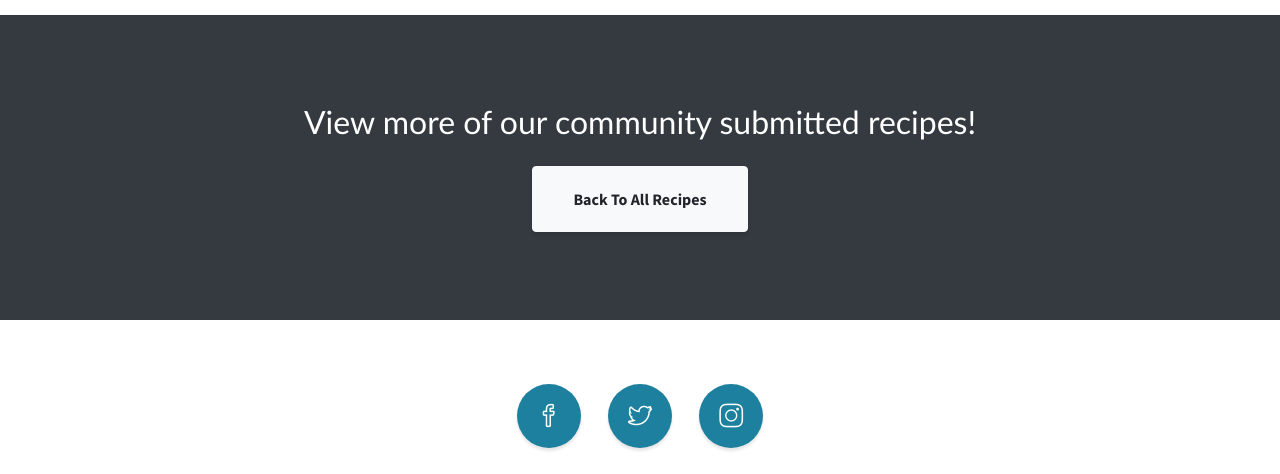
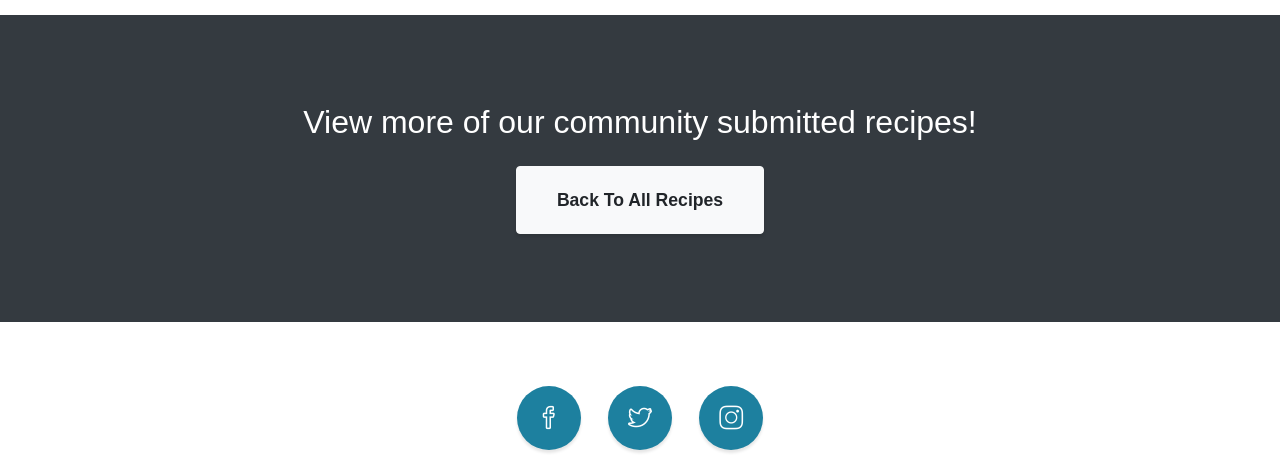
Before and after one commit to jamie120/ms3-eat-vegan-recipes, a Flask app: template templates/add_recipe.html in a window 1280 px wide. Shown: the part 1755-2229 px from the top of the page. Run offline with Flask 2, Linux system fonts and the light colour scheme; the template is opened without the code that fills it, so the values that code supplies are empty; some libraries are stand-ins or nearby versions; some web fonts are replaced.

Commit message:
Format html with validation

```diff
--- a/templates/add_recipe.html
+++ b/templates/add_recipe.html
@@ -113,7 +113,7 @@
                         <div class="mat-input-outer">
                             <div id="ingredient-inputs">
                                 <div id="recipe_ingredient_1">
-                                    <input id="ingredient_1" name="recipe_ingredient" type="text" required>
+                                    <input id="recipe_ingredient" name="recipe_ingredient" type="text" required>
                                     <label class="" for="recipe_ingredient">Ingredients</label>
                                     <div class="border"></div>
                                 </div>
@@ -127,14 +127,14 @@
                     <div class="buttons">
                         <div class="row">
                             <div class="col d-flex justify-content-end">
-                                <button onclick="add_ingredient()" type="button" form="ingredients" class="font2 btn btn-large">
+                                <button onclick="add_ingredient()" type="button" class="font2 btn btn-large">
                                 Add Ingredient
                                 </button>
-                                <button onclick="remove_ingredient()" type="button" form="ingredients"
+                                <button onclick="remove_ingredient()" type="button"
                                 class="font2 btn btn-large">
                                 Remove Ingredient
                                 </button>
-                                <button onclick="reset_ingredients()" type="button" form="ingredients" class="font2 btn btn-large ">
+                                <button onclick="reset_ingredients()" type="button"  class="font2 btn btn-large">
                                 Reset
                                 </button>
                             </div>
@@ -150,7 +150,7 @@
                         <div class="mat-input-outer">
                             <div id="method-steps">
                                 <div id="recipe_step_1">
-                                    <textarea class="form-textarea" name="recipe_step" rows="2" cols="90" required></textarea>
+                                    <textarea class="form-textarea" id="recipe_step" name="recipe_step" rows="2" cols="90" required></textarea>
                                     <label class="" for="recipe_step">Method</label>
                                     <div class="border"></div>
                                 </div>
@@ -164,14 +164,13 @@
                     <div class="buttons">
                         <div class="row">
                             <div class="col d-flex justify-content-end">
-                                <button onclick="add_step()" type="button" form="method" class="font2 btn btn-large">
+                                <button onclick="add_step()" type="button" class="font2 btn btn-large">
                                 Add Step
                                 </button>
-                                <button onclick="remove_step()" type="button" form="method"
-                                class="font2 btn btn-large">
+                                <button onclick="remove_step()" type="button" class="font2 btn btn-large">
                                 Remove Step
                                 </button>
-                                <button onclick="reset_steps()" type="button" form="method" class="font2 btn btn-large">
+                                <button onclick="reset_steps()" type="button" class="font2 btn btn-large">
                                 Reset
                                 </button>
                             </div>
@@ -208,11 +207,9 @@
                                 </button>
                             </div>
                         </div>
-
                     </div>
                 </div>
             </div>
-
 
         </form>
 
@@ -223,8 +220,8 @@
 <!-- Call to Action Buttons -->
   <section class="content-section bg-dark text-white">
     <div class="container text-center">
-      <h2 class="mb-12">View more of our community submitted recipes!</h2>
-      <a href="{{ url_for('recipes') }}" class="btn btn-xl btn-light mt-3">Back To All Recipes</a>
+      <h2 class="font2-lg mb-12">View more of our community submitted recipes!</h2>
+      <a href="{{ url_for('recipes') }}" class="font2 btn btn-xl btn-light mt-3">Back To All Recipes</a>
     </div>
   </section>
 
```
